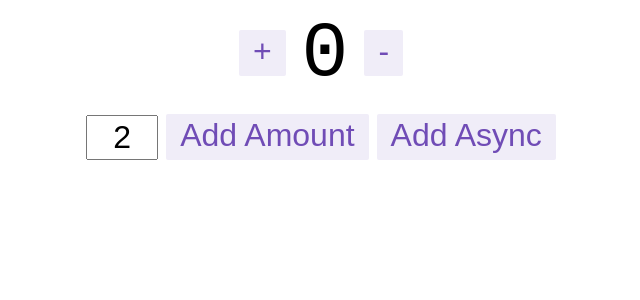
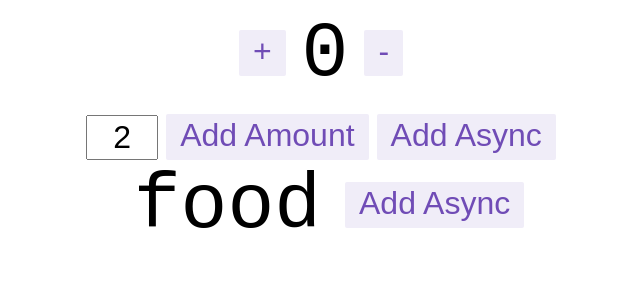
Before and after one commit to mytrofanov/goodfood, a React (Create React App) app: page / in a window 1280 px wide. Shown: the top 300 px of the page, without its empty margins (319-959 px from the left). Built offline with nearby package versions, Linux system fonts and the light colour scheme; the HTML template or start-up script is replaced by a standard one.

Commit message:
async state

```diff
--- a/src/Api/Api.js
+++ b/src/Api/Api.js
@@ -9,6 +9,7 @@ export const foodAPI = {
     eatable() {
         return instance.get (`v3/b7d36eea-0b3f-414a-ba44-711b5f5e528e`)
             .then(response => {
+                console.log('API: ', response)
                 return response.data
             });
     },
--- a/src/App.js
+++ b/src/App.js
@@ -1,12 +1,14 @@
 import {Counter} from "./features/counter/Counter";
+import {Food} from "./features/food/Food";
 
 
 function App() {
-  return (
-   <div>
-     <Counter/>
-   </div>
-  );
+    return (
+        <div>
+            <Counter/>
+            <Food/>
+        </div>
+    );
 }
 
 export default App;
--- a/src/Store/store.js
+++ b/src/Store/store.js
@@ -1,8 +1,10 @@
 import { configureStore } from '@reduxjs/toolkit';
 import counterReducer from '../features/counter/counterSlice';
+import foodReducer from '../features/food/foodSlice'
 
 export default configureStore({
     reducer: {
         counter: counterReducer,
+        foodStore: foodReducer
     },
 });
--- /dev/null
+++ b/src/features/food/Food.js
@@ -0,0 +1,25 @@
+import React, {useState} from 'react';
+import styles from './Food.module.css';
+import {fetchFoodFromServer, selectFood} from "./foodSlice";
+import {useDispatch} from "react-redux";
+
+export function Food() {
+    const dispatch = useDispatch();
+
+
+    return (
+        <div>
+            <div className={styles.row}>
+                <span className={styles.value}>food</span>
+                <button
+                    className={styles.asyncButton}
+                    onClick={() => dispatch(fetchFoodFromServer())}
+                >
+                    Add Async
+                </button>
+            </div>
+
+
+        </div>
+    );
+}
--- /dev/null
+++ b/src/features/food/Food.module.css
@@ -0,0 +1,75 @@
+.row {
+    display: flex;
+    align-items: center;
+    justify-content: center;
+}
+
+.row:not(:last-child) {
+    margin-bottom: 16px;
+}
+
+.value {
+    font-size: 78px;
+    padding-left: 16px;
+    padding-right: 16px;
+    margin-top: 2px;
+    font-family: 'Courier New', Courier, monospace;
+}
+
+.button {
+    appearance: none;
+    border: none;
+    background: none;
+    font-size: 32px;
+    padding-left: 12px;
+    padding-right: 12px;
+    outline: none;
+    border: 2px solid transparent;
+    color: rgb(112, 76, 182);
+    padding-bottom: 4px;
+    cursor: pointer;
+    background-color: rgba(112, 76, 182, 0.1);
+    border-radius: 2px;
+    transition: all 0.15s;
+}
+
+.textbox {
+    font-size: 32px;
+    padding: 2px;
+    width: 64px;
+    text-align: center;
+    margin-right: 8px;
+}
+
+.button:hover, .button:focus {
+    border: 2px solid rgba(112, 76, 182, 0.4);
+}
+
+.button:active {
+    background-color: rgba(112, 76, 182, 0.2);
+}
+
+.asyncButton {
+    composes: button;
+    position: relative;
+    margin-left: 8px;
+}
+
+.asyncButton:after {
+    content: "";
+    background-color: rgba(112, 76, 182, 0.15);
+    display: block;
+    position: absolute;
+    width: 100%;
+    height: 100%;
+    left: 0;
+    top: 0;
+    opacity: 0;
+    transition: width 1s linear, opacity 0.5s ease 1s;
+}
+
+.asyncButton:active:after {
+    width: 0%;
+    opacity: 1;
+    transition: 0s
+}
--- /dev/null
+++ b/src/features/food/foodSlice.js
@@ -0,0 +1,44 @@
+import { createSlice, createAsyncThunk } from '@reduxjs/toolkit'
+import {foodAPI} from "../../Api/Api";
+
+export const foodSlice = createSlice({
+    name: 'food',
+    initialState: {
+        food: [],
+    },
+    // reducers: {
+    //     fetchFood: (state, action) => {
+    //         state.food += action.payload
+    //     },
+    // },
+    extraReducers: (builder) => {
+        // Add reducers for additional action types here, and handle loading state as needed
+        builder.addCase(fetchFoodFromServer.fulfilled, (state, action) => {
+            // Add user to the state array
+            state.food.push(action.payload)
+        })
+    },
+})
+
+export const { fetchFood } = foodSlice.actions
+
+// The function below is called a thunk and allows us to perform async logic. It
+// can be dispatched like a regular action: `dispatch(incrementAsync(10))`. This
+// will call the thunk with the `dispatch` function as the first argument. Async
+// code can then be executed and other actions can be dispatched
+
+export const fetchFoodFromServer = createAsyncThunk(
+    'food/fetchFood',
+    async () => {
+        const response = await foodAPI.eatable()
+        console.log('Thunk data: ', response)
+        return response
+    }
+)
+
+// The function below is called a selector and allows us to select a value from
+// the state. Selectors can also be defined inline where they're used instead of
+// in the slice file. For example: `useSelector((state) => state.counter.value)`
+export const selectFood = (state) => state.foodStore.food
+
+export default foodSlice.reducer
```
